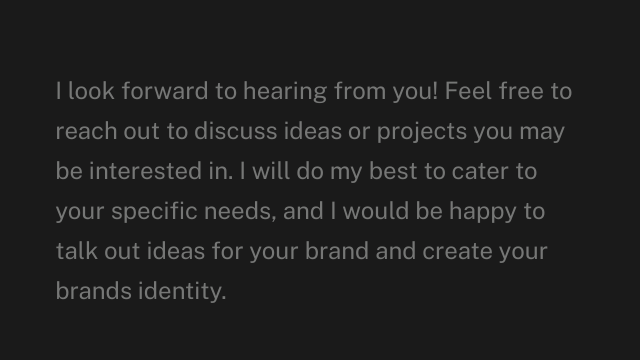
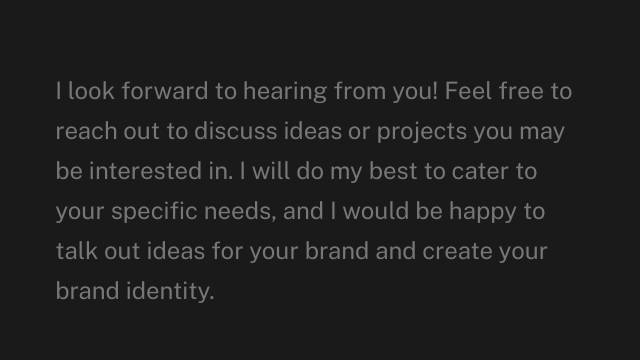
Before and after one commit to TrekxStudios/TrekxStudios, a plain HTML site: page index.html in a window 1280 px wide. Shown: the part 4415-4775 px from the top of the page, 22-662 px from the left. Drawn offline with nearby package versions, Linux system fonts and the light colour scheme; a web font is replaced by a local one.

Commit message:
Update index.html
typo

```diff
--- a/index.html
+++ b/index.html
@@ -569,7 +569,7 @@
                 <div class="column xl-6 md-12 s-footer__block s-footer__about">
                     <p class="attention-getter">
                    I look forward to hearing from you! Feel free to reach out to discuss ideas or projects you may be interested in. I will do my best to cater to your specific needs, and I would be happy to
-                   talk out ideas for your brand and create your brands identity.
+                   talk out ideas for your brand and create your brand identity.
                     </p>
                 </div> <!-- end section-footer__about -->
 
```
